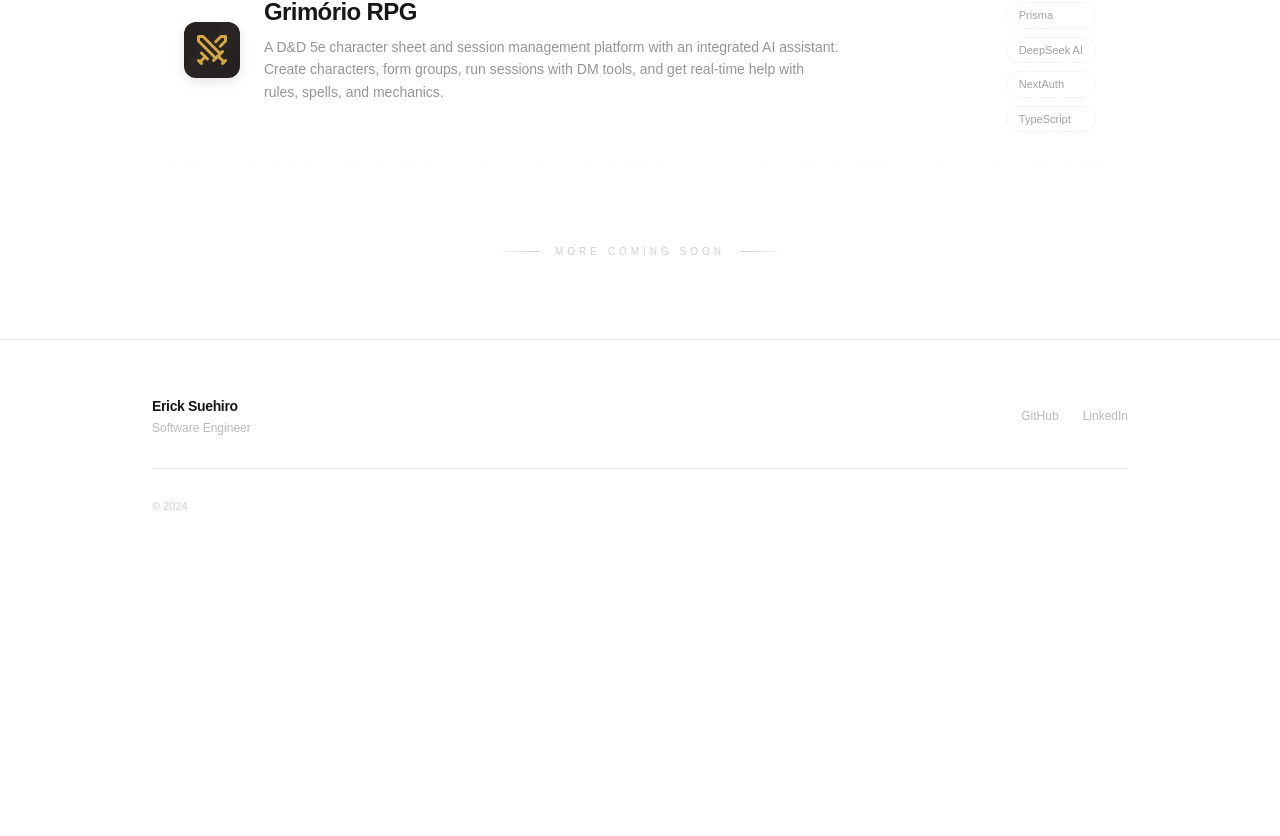
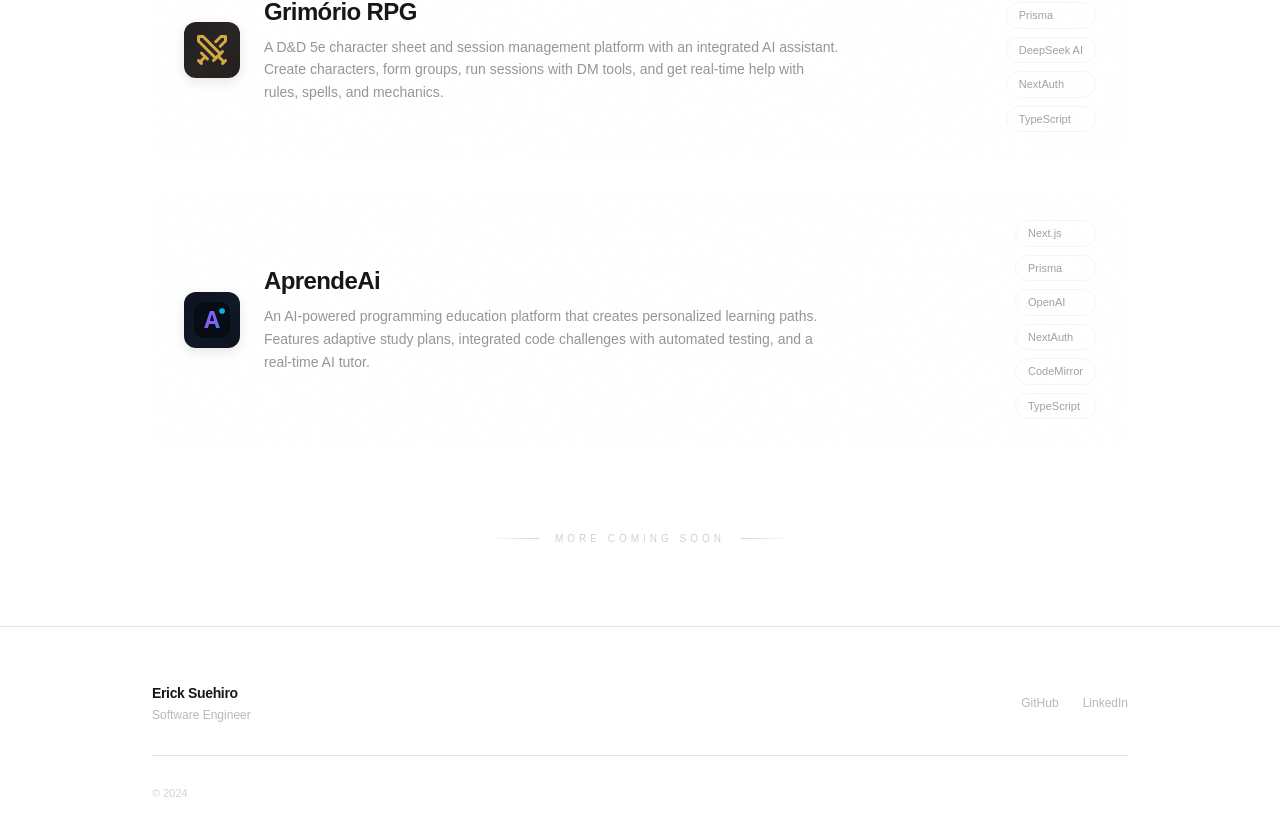
Before and after one commit to ericksuehiro/ericksuehiro.dev, a Next.js app: page /projects in a window 1280 px wide. Shown: the part 871-1707 px from the top of the page. Before the commit the page ends 1444 px from the top, so only its background shows below. Built offline with nearby package versions, Linux system fonts and the light colour scheme.

Commit message:
att projetos

```diff
--- a/src/app/i18n/translations.ts
+++ b/src/app/i18n/translations.ts
@@ -59,6 +59,11 @@ const translations = {
           title: "Grimório RPG",
           description:
             "A D&D 5e character sheet and session management platform with an integrated AI assistant. Create characters, form groups, run sessions with DM tools, and get real-time help with rules, spells, and mechanics.",
+        },
+        {
+          title: "AprendeAi",
+          description:
+            "An AI-powered programming education platform that creates personalized learning paths. Features adaptive study plans, integrated code challenges with automated testing, and a real-time AI tutor.",
         },
       ],
     },
@@ -211,6 +216,11 @@ const translations = {
           title: "Grimório RPG",
           description:
             "Uma plataforma de fichas de personagem e gerenciamento de sessões para D&D 5e com assistente de IA integrado. Crie personagens, forme grupos, conduza sessões com ferramentas de mestre e receba ajuda em tempo real com regras, magias e mecânicas.",
+        },
+        {
+          title: "AprendeAi",
+          description:
+            "Uma plataforma de ensino de programação com IA que cria trilhas de aprendizado personalizadas. Possui planos de estudo adaptativos, desafios de código integrados com testes automatizados e um tutor de IA em tempo real.",
         },
       ],
     },
--- a/src/app/projects/page.tsx
+++ b/src/app/projects/page.tsx
@@ -28,6 +28,14 @@ const projectsMeta = [
     accentColor: "#d4a843",
     logo: "/grimorioLogo.svg",
     logoBg: "linear-gradient(135deg, #1c1917 0%, #292524 50%, #1c1917 100%)",
+  },
+  {
+    tags: ["Next.js", "Prisma", "OpenAI", "NextAuth", "CodeMirror", "TypeScript"],
+    href: "https://aprendeai.ericksuehiro.dev",
+    gradient: "from-cyan-400 via-blue-500 to-purple-500",
+    accentColor: "#22d3ee",
+    logo: "/aprendeaiLogo.svg",
+    logoBg: "linear-gradient(135deg, #080c15 0%, #111827 50%, #080c15 100%)",
   },
 ];
 
```
Also changed, not shown: public/aprendeaiLogo.svg (added).
